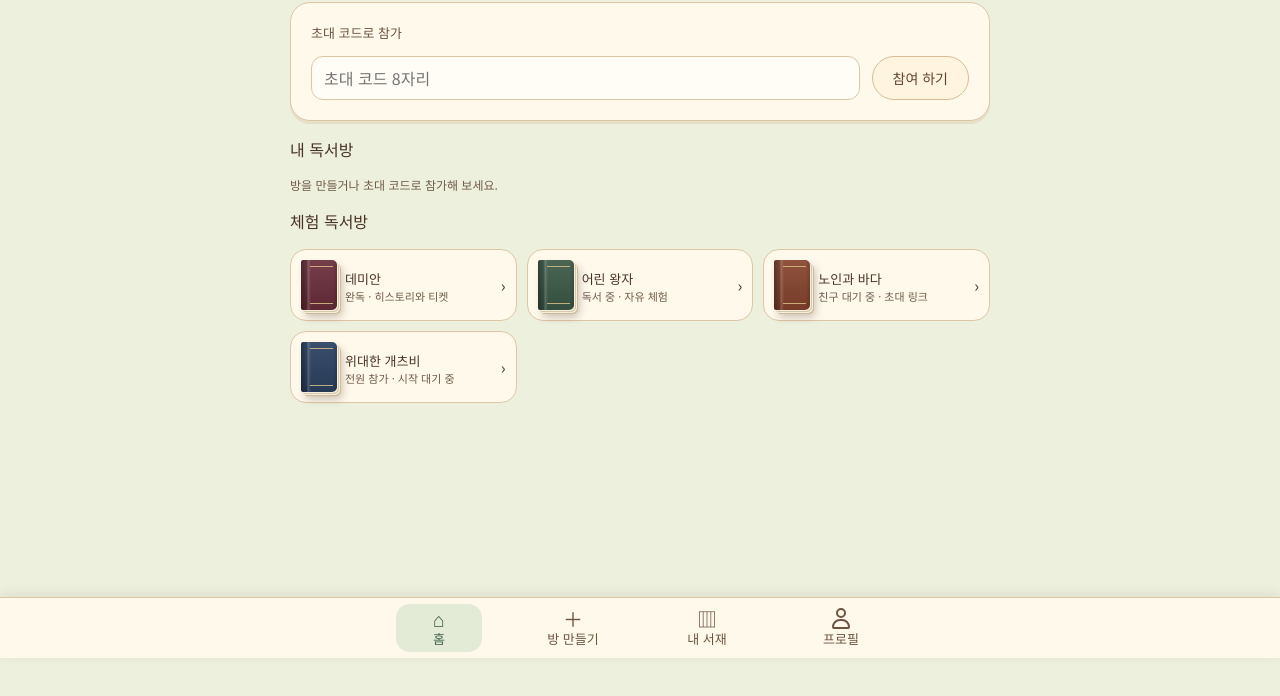
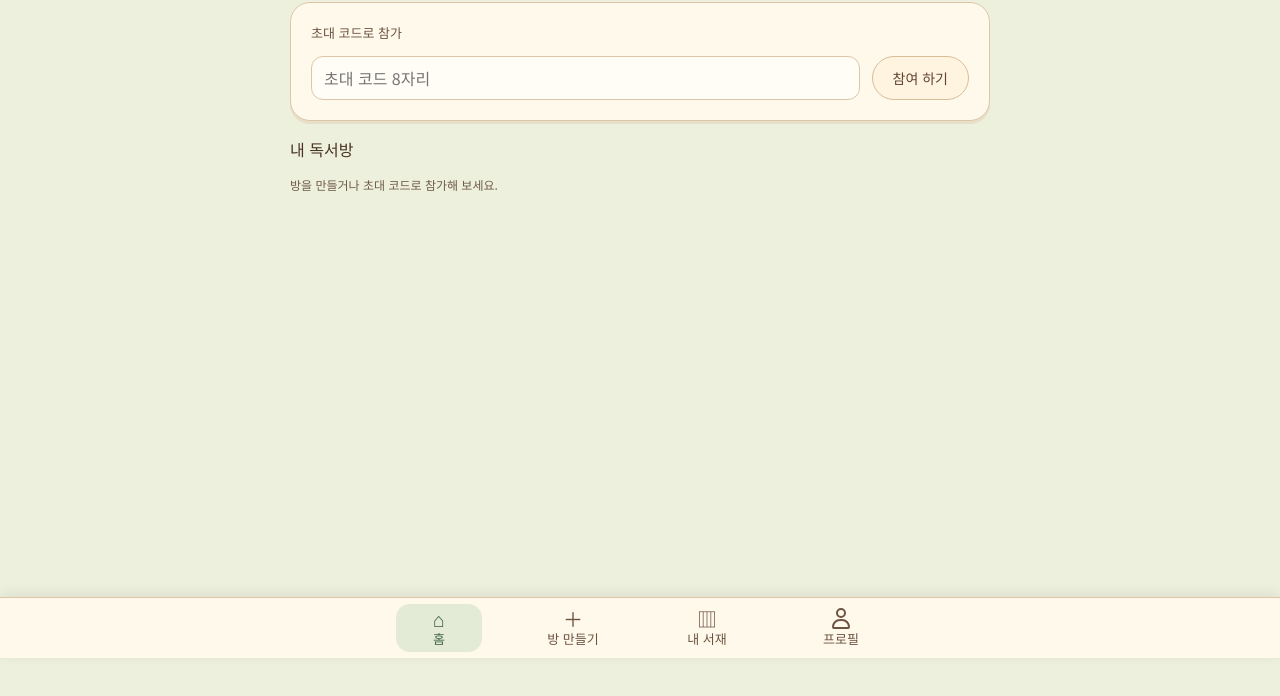
Before and after one commit to pineapple3544/Bookmate, a website with bundled scripts: page apps/room-prototype/public/home.html in a window 1280 px wide. Shown: the part 142-838 px from the top of the page. Built offline with nearby package versions, Linux system fonts and the light colour scheme; no server answers.

Commit message:
홈과 로그인 화면에서 로컬 체험방 입구 제거

```diff
--- a/apps/room-prototype/public/account.js
+++ b/apps/room-prototype/public/account.js
@@ -84,7 +84,7 @@ export async function ensureAccount() {
       dialog.id = "account-dialog";
       // Static form markup; all server/user messages below use textContent.
       dialog.innerHTML =
-        '<form id="account-form"><h2>로그인</h2><label>이메일<input name="email" type="email" required autocomplete="email"></label><label>비밀번호<input name="password" type="password" minlength="10" maxlength="128" required autocomplete="current-password"></label><p id="account-status" role="status"></p><div class="record-actions"><button type="submit" class="button primary">로그인</button><button id="account-switch" type="button" class="button secondary">회원가입</button></div><a href="/room.html">로컬 체험방</a></form>';
+        '<form id="account-form"><h2>로그인</h2><label>이메일<input name="email" type="email" required autocomplete="email"></label><label>비밀번호<input name="password" type="password" minlength="10" maxlength="128" required autocomplete="current-password"></label><p id="account-status" role="status"></p><div class="record-actions"><button type="submit" class="button primary">로그인</button><button id="account-switch" type="button" class="button secondary">회원가입</button></div></form>';
       document.body.append(dialog);
       dialog.addEventListener("cancel", (event) => event.preventDefault());
       dialog.showModal();
--- a/apps/room-prototype/public/exchange.css
+++ b/apps/room-prototype/public/exchange.css
@@ -345,7 +345,7 @@ body.reading-ui {
 .history-reader blockquote { margin: 0; padding-left: 10px; border-left: 2px solid #c6a483; }
 /* 책 표지: 천 양장본처럼 책등 접힘 그림자, 오른쪽·아래로 보이는 종이 단면, 금박 선을 그립니다.
    색은 인라인 background-color(테마)로 받고, 질감은 background-image로 겹칩니다. */
-.exchange-cover, .sample-cover {
+.exchange-cover {
   position: relative; display: grid; place-items: center; flex-shrink: 0; width: 64px; height: 88px;
   padding: 12px 6px 12px 13px; border: 0; border-radius: 2px 5px 5px 2px;
   color: #f3e7cf; background-color: #3d5a48;
@@ -357,11 +357,11 @@ body.reading-ui {
   text-align: center; word-break: keep-all; overflow-wrap: anywhere;
   box-shadow: 1px 1px 0 #f6eedc, 2px 2px 0 #d6c8ab, 3px 3px 0 #f6eedc, 4px 4px 0 #cbbb9b, 5px 7px 9px #3a241a47;
 }
-.exchange-cover::before, .exchange-cover::after, .sample-cover::before, .sample-cover::after {
+.exchange-cover::before, .exchange-cover::after {
   content: ""; position: absolute; left: 13px; right: 6px; height: 1px; background: #d9bf86; opacity: .85;
 }
-.exchange-cover::before, .sample-cover::before { top: 7px; }
-.exchange-cover::after, .sample-cover::after { bottom: 7px; }
+.exchange-cover::before { top: 7px; }
+.exchange-cover::after { bottom: 7px; }
 .exchange-book { display: flex; align-items: center; gap: 14px; min-width: 0; }
 .exchange-book > div { min-width: 0; overflow-wrap: anywhere; }
 #finish-status { color: var(--mint); }
@@ -401,22 +401,6 @@ body.exchange .button.secondary:hover, body.reading-ui .button.secondary:hover {
 #share-invite { justify-self: start; margin-top: 4px; }
 #invite-status:empty { display: none; }
 #invite-status { color: var(--mint); font-size: 13px; }
-.sample-rooms { display: grid; grid-template-columns: repeat(3, minmax(0, 1fr)); gap: 10px; }
-.sample-card {
-  display: grid; grid-template-columns: auto 1fr auto; align-items: center; gap: 8px;
-  padding: 10px; border-radius: 16px; background: var(--surface); border: 1px solid #ddc6a7;
-  text-decoration: none; color: var(--text); min-width: 0;
-}
-.sample-card:hover { background: #fff2db; }
-.sample-cover { width: 36px; height: 50px; padding: 0; }
-.sample-cover::before, .sample-cover::after { left: 9px; right: 4px; }
-.sample-cover::before { top: 6px; } .sample-cover::after { bottom: 6px; }
-.sample-cover.plum { background-color: #6b2f3c; }
-.sample-cover.mint { background-color: #3d5a48; }
-.sample-cover.rust { background-color: #87452f; }
-.sample-cover.blue { background-color: #2c4262; }
-.sample-card small { display: block; color: var(--muted); font-size: 11px; line-height: 1.4; }
-.sample-card strong { font-size: 13px; }
 .reading-ui .sidebar { min-height: 0; border-color: #ddc6a7; }
 @media (min-width: 600px) and (max-width: 950px) and (max-height: 500px) {
   .reading-ui .topbar { height: 44px; padding-inline: 16px; }
@@ -468,7 +452,6 @@ body.exchange .button.secondary:hover, body.reading-ui .button.secondary:hover {
 .reading-ui .avatar-label.active:not(.offline), .reading-ui .room-overlay span:first-child { color: #cce8b7; }
 .reading-ui #action-state { color: #f1eadb; }
 @media (max-width: 640px) {
-  .sample-rooms { grid-template-columns: 1fr; }
 }
 @media (max-width: 380px) {
   .exchange-main { padding-inline: 12px; }
--- a/apps/room-prototype/public/home.html
+++ b/apps/room-prototype/public/home.html
@@ -24,13 +24,6 @@
       </form>
       <h2>내 독서방</h2>
       <div id="room-list" class="exchange-list"></div>
-      <div class="exchange-heading"><h2>체험 독서방</h2></div>
-      <div class="sample-rooms">
-        <a class="sample-card" href="/?screen=demo&amp;state=complete"><span class="sample-cover plum" aria-hidden="true"></span><span><strong>데미안</strong><small>완독 · 히스토리와 티켓</small></span><span aria-hidden="true">›</span></a>
-        <a class="sample-card" href="/room.html"><span class="sample-cover mint" aria-hidden="true"></span><span><strong>어린 왕자</strong><small>독서 중 · 자유 체험</small></span><span aria-hidden="true">›</span></a>
-        <a class="sample-card" href="/?screen=demo&amp;state=waiting"><span class="sample-cover rust" aria-hidden="true"></span><span><strong>노인과 바다</strong><small>친구 대기 중 · 초대 링크</small></span><span aria-hidden="true">›</span></a>
-        <a class="sample-card" href="/?screen=demo&amp;state=ready"><span class="sample-cover blue" aria-hidden="true"></span><span><strong>위대한 개츠비</strong><small>전원 참가 · 시작 대기 중</small></span><span aria-hidden="true">›</span></a>
-      </div>
     </section>
     <section id="create-view" hidden>
       <div class="exchange-heading"><h1>방 만들기</h1></div>
```
Also changed, not shown: apps/room-prototype/test/exchange-browser.mjs (+4 -0 lines), README.md, docs/screenshots/home.png.
